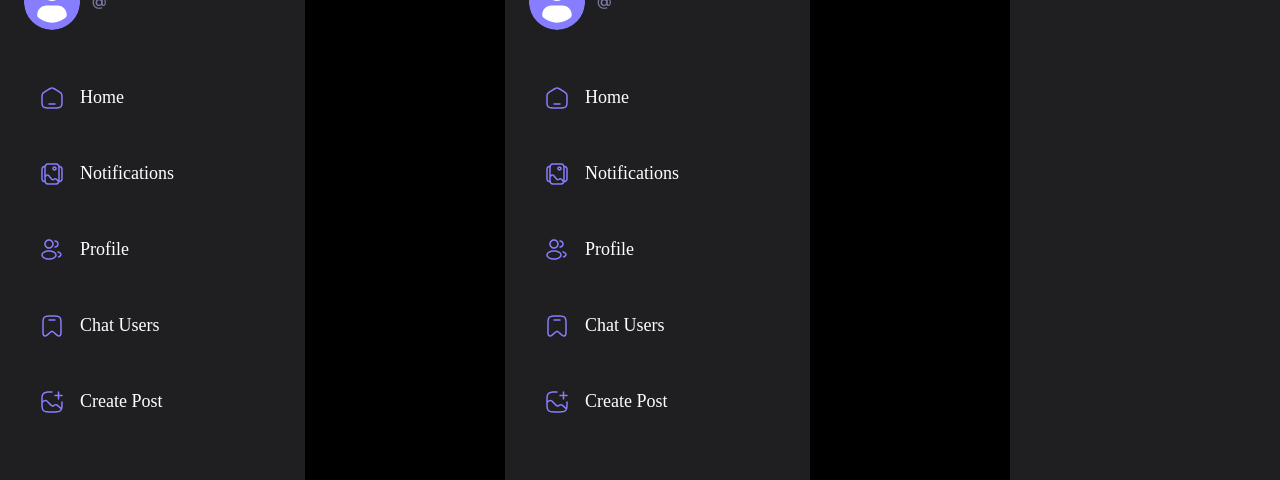
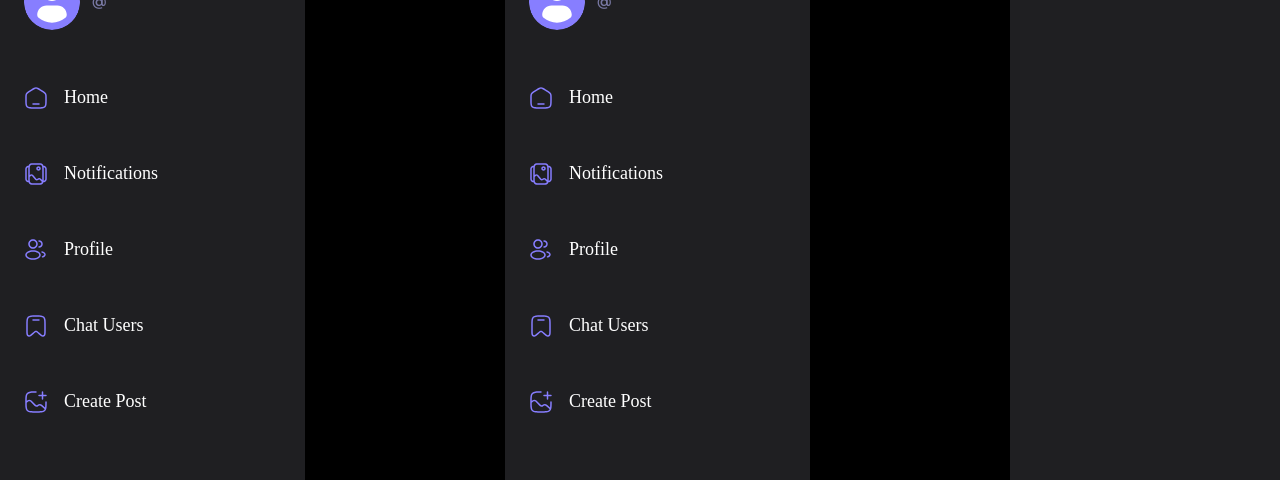
Before and after one commit to OnyekwereMichael/twit_flash, a Next.js app: page /leftsidebar in a window 1280 px wide. Shown: the part 140-620 px from the top of the page. Built offline with nearby package versions, Linux system fonts and the light colour scheme; no server answers; a web font is replaced by a local one.

Commit message:
Update sidebar link padding and change online users API endpoint to production URL

```diff
--- a/src/app/(pages)/(root)/(component)/leftsidebar/page.tsx
+++ b/src/app/(pages)/(root)/(component)/leftsidebar/page.tsx
@@ -55,7 +55,7 @@ const LeftSideBar = () => {
                const isActive = pathname === dynamicRoute;
               return (
                 <li className={`leftsidebar-link group ${isActive && 'bg-purple-500'}`} key={link.label}>
-                  <Link href={typeof dynamicRoute === 'string' ? dynamicRoute : '#'} className="flex gap-4 items-center p-4">
+                  <Link href={typeof dynamicRoute === 'string' ? dynamicRoute : '#'}  className={`flex gap-4 items-center py-4 px-${isActive ? '4' : '2'}`}>
                     <Image src={link.imgURL} alt="" className={`group-hover:invert-white ${isActive && 'invert-white'} w-6 h-6`} width={6} height={6}/>
                     <p className="font-medium text-[18px] font-Asul">{link.label}</p>
                   </Link>
--- a/src/app/lib/query/index.ts
+++ b/src/app/lib/query/index.ts
@@ -41,7 +41,7 @@ export const disconnectUser = () => {
     return useQuery({
         queryKey: ["online-users"],
         queryFn: async () => {
-            const res = await fetch("http://localhost:5000/online-users");
+            const res = await fetch("https://twit-flash-backend-1.onrender.com/online-users");
             const data = await res.json();
             return data.onlineUsers;
         },
```
